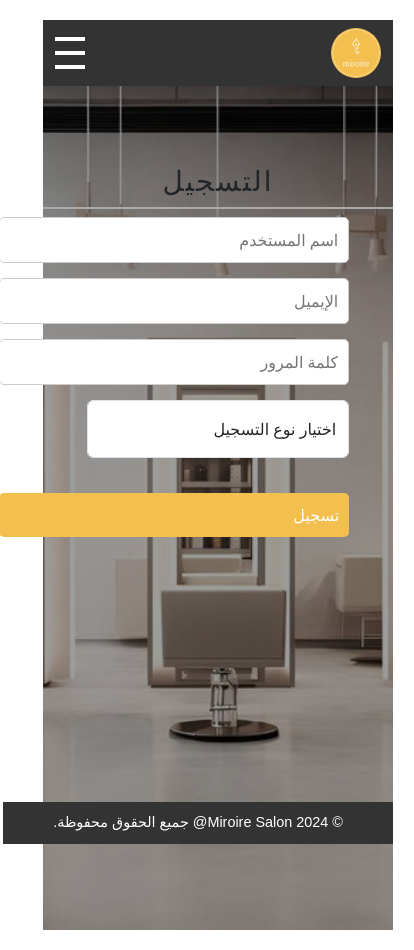
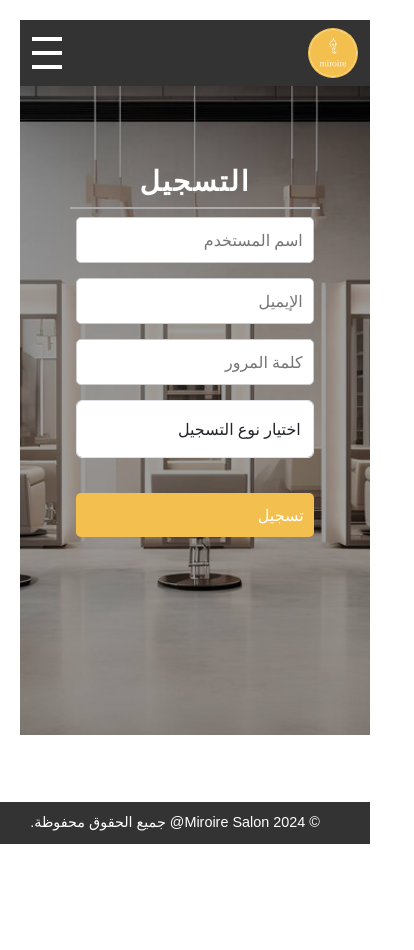
Before and after one commit to MennaKewan/Salon, a React (Vite) app: page /login in a window 390 px wide. Shown: the whole page, 414 px wide, since content can reach past the window. After the commit the page ends 844 px from the top, so only its background shows below. Built offline with nearby package versions, Linux system fonts and the light colour scheme.

Commit message:
initial commit

```diff
--- a/src/App.jsx
+++ b/src/App.jsx
@@ -5,9 +5,9 @@ import Footer from './components/Footer/Footer';
 import Home from './pages/Home/Home';
 import About from './pages/About/About';
 import Menu from './pages/Menu/Menu';
-
 import Contact from './pages/Contact/Contact';
 import Login from './pages/1-Login/Login';
+import SignUp from './pages/SignUp/SignUp';
 
 function App() {
   return (
@@ -17,9 +17,10 @@ function App() {
         <Route path="/home" element={<Home />} />
         <Route path="/about" element={<About />} />
         <Route path="/menu" element={<Menu />} />
-
         <Route path="/contact" element={<Contact />} />
         <Route path="/login" element={<Login />} />
+        <Route path="/signup" element={<SignUp />} />
+
       </Routes>
       <Footer />
     </div>
--- a/src/pages/1-Login/Login.css
+++ b/src/pages/1-Login/Login.css
@@ -1,3 +1,4 @@
+/* Background Style */
 .signup {
   background: url('../../../public/assets/homebackground.jpg') no-repeat center center/cover;
   justify-content: flex-start;
@@ -18,22 +19,23 @@
 
 .btn5 {
   display: flex;
-  width: 60%; /* زيادة عرض الزر */
+  width: 60%;
   margin: 0 auto 130px;
-  max-width: 250px; /* تحديد عرض أقصى للزر */
+  max-width: 250px;
 }
 
 .title1 {
   width: 100%;
   text-align: center;
+  color: white;
 }
 
 .form {
   display: flex;
   flex-direction: column;
   gap: 15px;
-  width: 75%; /* زيادة عرض النموذج */
-  max-width: 450px; /* تحديد عرض أقصى للنموذج */
+  width: 75%;
+  max-width: 450px;
   margin: 0 auto;
 }
 
@@ -43,13 +45,13 @@
   font-size: 1rem;
   border: 1px solid #ccc;
   border-radius: 5px;
-  width: 100vw;
-  max-width: 350px; /* زيادة عرض العناصر */
+  width: 100%;
+  max-width: 350px;
   box-sizing: border-box;
 }
 
 .form button {
-  background-color:  #F3C04F;
+  background-color: #F3C04F;
   color: white;
   cursor: pointer;
   border: none;
@@ -59,3 +61,54 @@
 .form button:hover {
   background-color: #d1a642;
 }
+
+/* Media Queries for Responsiveness */
+@media (max-width: 1024px) {
+  .form {
+    width: 85%;
+  }
+
+  .form input,
+  .form button {
+    max-width: 300px;
+  }
+}
+
+@media (max-width: 768px) {
+  .signup {
+    height: auto;
+  }
+
+  .signup-content {
+    height: auto;
+    padding: 20px;
+  }
+
+  .form {
+    width: 90%;
+  }
+
+  .form input,
+  .form button {
+    max-width: 280px;
+  }
+
+  .btn5 {
+    width: 80%;
+  }
+}
+
+@media (max-width: 480px) {
+  .form {
+    width: 95%;
+  }
+
+  .form input,
+  .form button {
+    max-width: 250px;
+  }
+
+  .btn5 {
+    width: 100%;
+  }
+}
--- a/src/pages/About/About.css
+++ b/src/pages/About/About.css
@@ -8,7 +8,7 @@ body {
     display: flex;
     align-items: center;
     justify-content: center;
-    height: 100vh; /* اجعل القسم يأخذ كامل ارتفاع الشاشة */
+    height: 100vh;
     position: relative;
     background-image: url('/public/assets/DALL·E\ 2024-12-11\ 20.09.33\ -\ A\ stylish\ and\ modern\ salon\ interior\ designed\ to\ be\ used\ as\ a\ background\ for\ a\ front-end\ web\ development\ project.\ The\ space\ includes\ a\ cozy\ seating\ are.webp'); /* ضع مسار صورتك هنا */
     background-size: 100% 100%;
```
